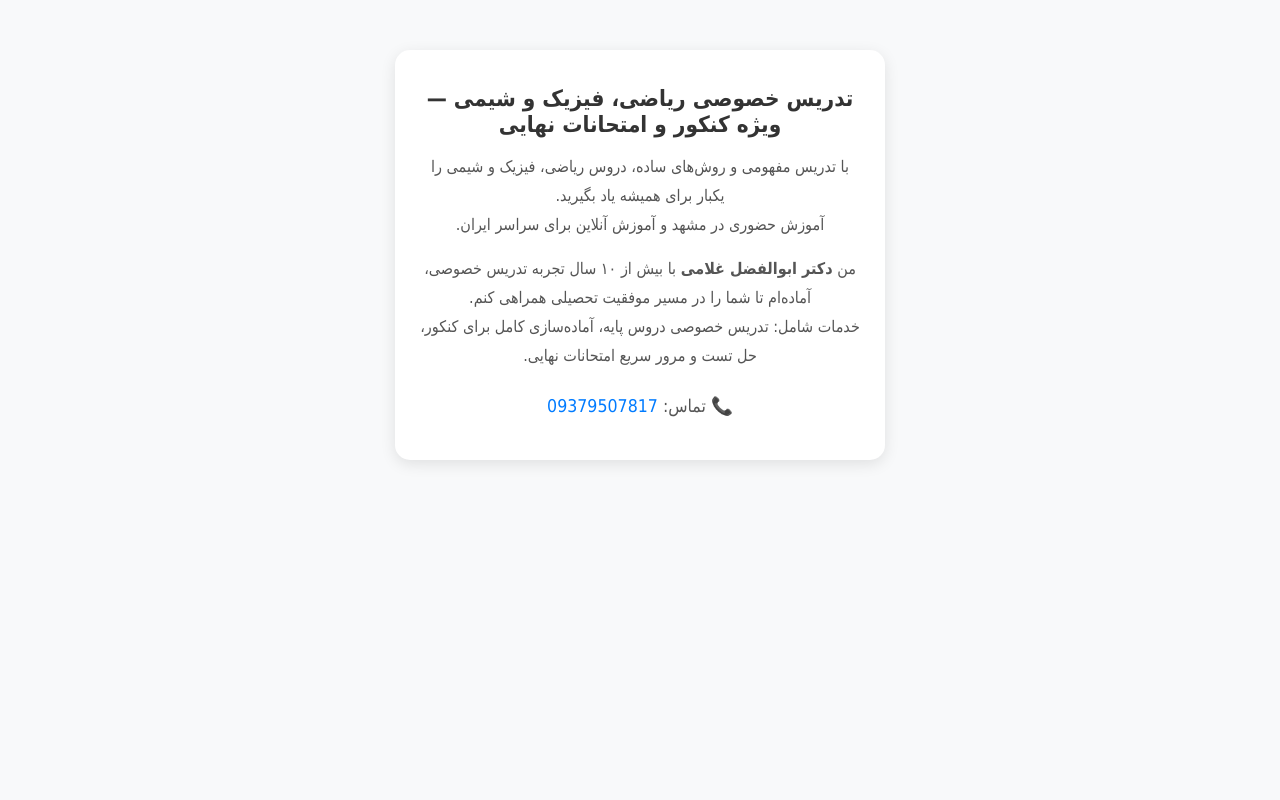
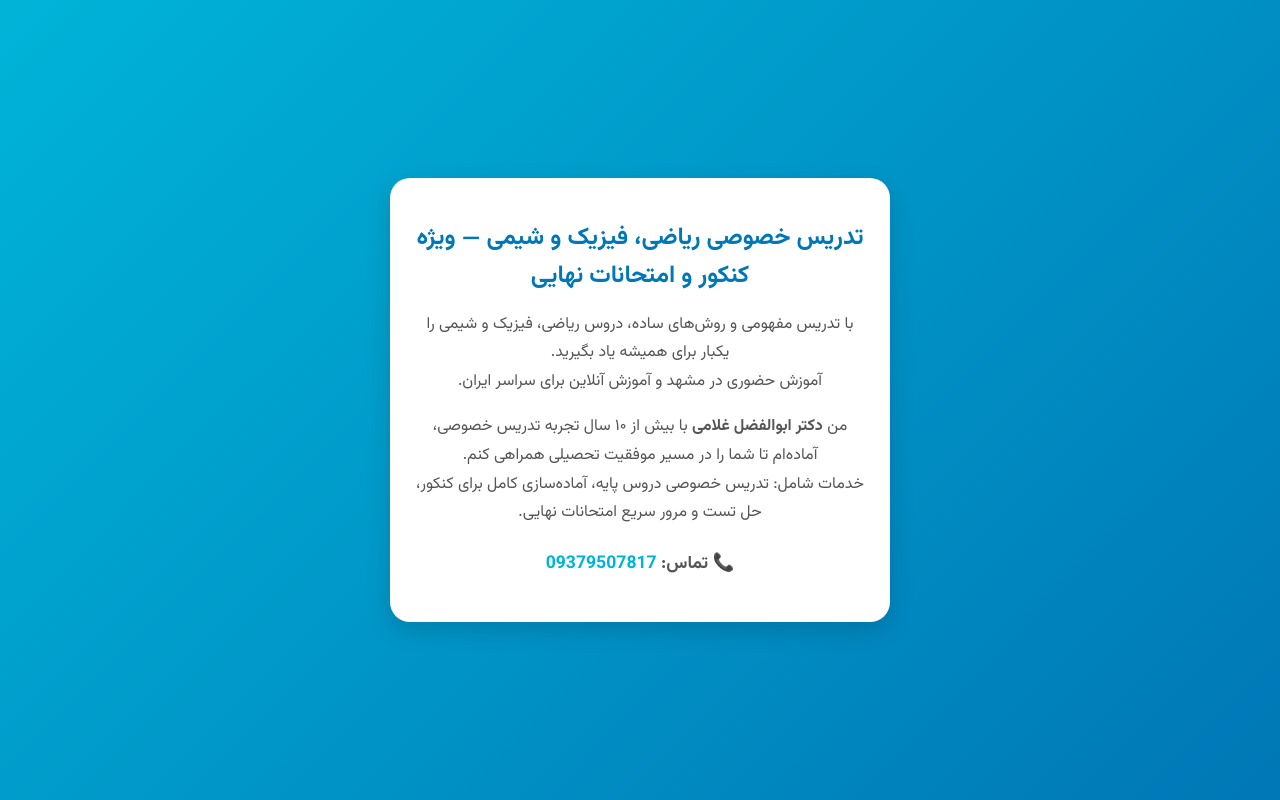
Before and after one commit to abolfazlghulami/My_tadris, a plain HTML site: page index.html in a window 1280 px wide. Drawn offline with Linux system fonts and the light colour scheme.

Commit message:
Update index.html uptade

```diff
--- a/index.html
+++ b/index.html
@@ -1,4 +1,3 @@
-
 <!DOCTYPE html>
 <html lang="fa" dir="rtl">
 <head>
@@ -10,39 +9,56 @@
     <meta name="description" content="تدریس خصوصی ریاضی، فیزیک و شیمی برای کنکور و امتحانات نهایی توسط دکتر ابوالفضل غلامی. آموزش مفهومی و تضمینی، حل تست و مشاوره تحصیلی.">
     <meta name="keywords" content="تدریس خصوصی ریاضی, تدریس خصوصی فیزیک, تدریس خصوصی شیمی, معلم خصوصی کنکور, آموزش آنلاین ریاضی, آموزش فیزیک کنکور, آموزش شیمی کنکور">
 
-    <!-- استایل ساده -->
+    <!-- استایل مدرن -->
     <style>
+        @import url('https://fonts.googleapis.com/css2?family=Vazirmatn:wght@400;700&display=swap');
+
         body {
-            font-family: tahoma, sans-serif;
-            text-align: center;
-            background-color: #f8f9fa;
+            font-family: 'Vazirmatn', sans-serif;
+            background: linear-gradient(135deg, #00b4d8, #0077b6);
             margin: 0;
             padding: 0;
+            display: flex;
+            justify-content: center;
+            align-items: center;
+            min-height: 100vh;
+            color: #333;
         }
         .card {
-            background: #fff;
+            background: #ffffff;
             max-width: 450px;
-            margin: 50px auto;
-            padding: 20px;
-            border-radius: 15px;
-            box-shadow: 0 4px 15px rgba(0,0,0,0.1);
+            width: 90%;
+            padding: 25px;
+            border-radius: 20px;
+            box-shadow: 0 8px 25px rgba(0,0,0,0.15);
+            text-align: center;
+            animation: fadeIn 1s ease-in-out;
         }
         h1 {
-            color: #333;
-            font-size: 1.4rem;
+            color: #0077b6;
+            font-size: 1.5rem;
             margin-bottom: 15px;
         }
         p {
+            line-height: 1.8;
             color: #555;
-            line-height: 1.8;
+            font-size: 1rem;
         }
         .phone {
             margin-top: 20px;
             font-size: 1.1rem;
+            font-weight: bold;
         }
         .phone a {
-            color: #007bff;
+            color: #00b4d8;
             text-decoration: none;
+        }
+        .phone a:hover {
+            text-decoration: underline;
+        }
+        @keyframes fadeIn {
+            from { opacity: 0; transform: translateY(20px); }
+            to { opacity: 1; transform: translateY(0); }
         }
     </style>
 </head>
```
